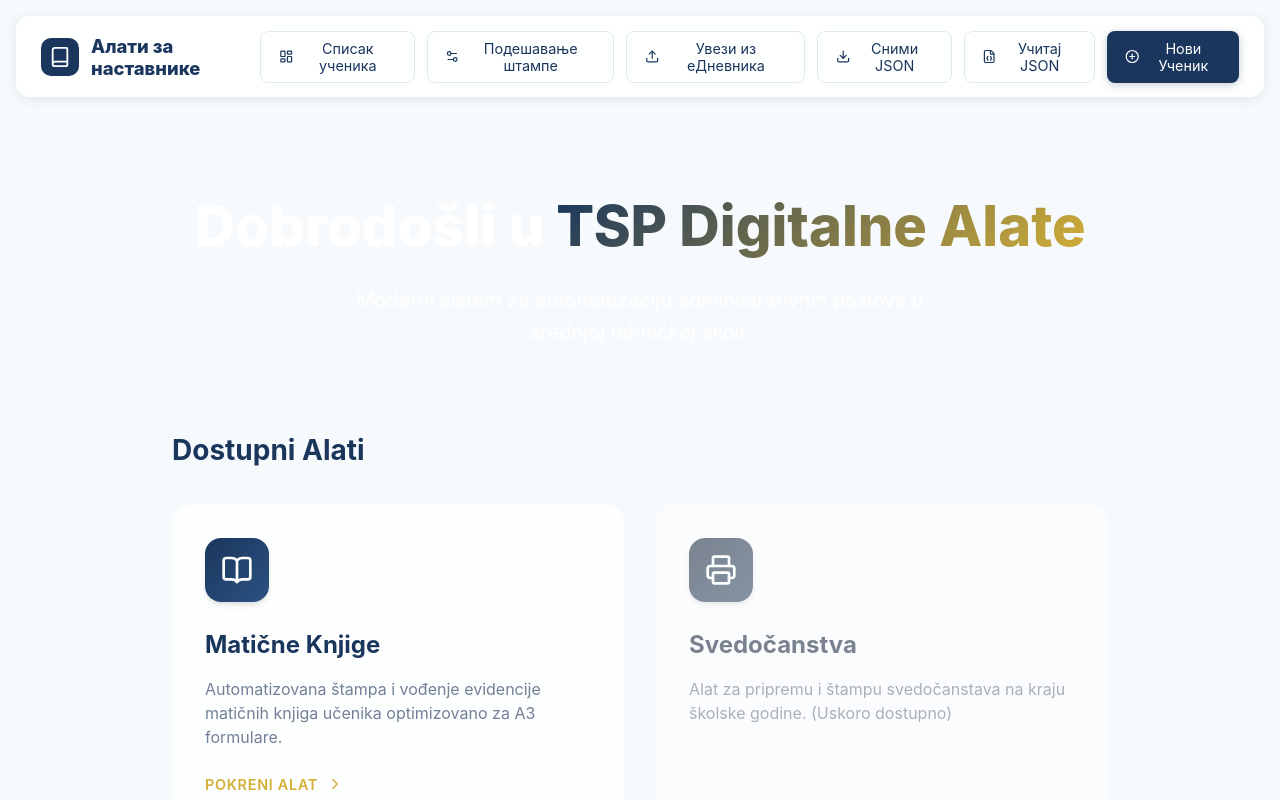
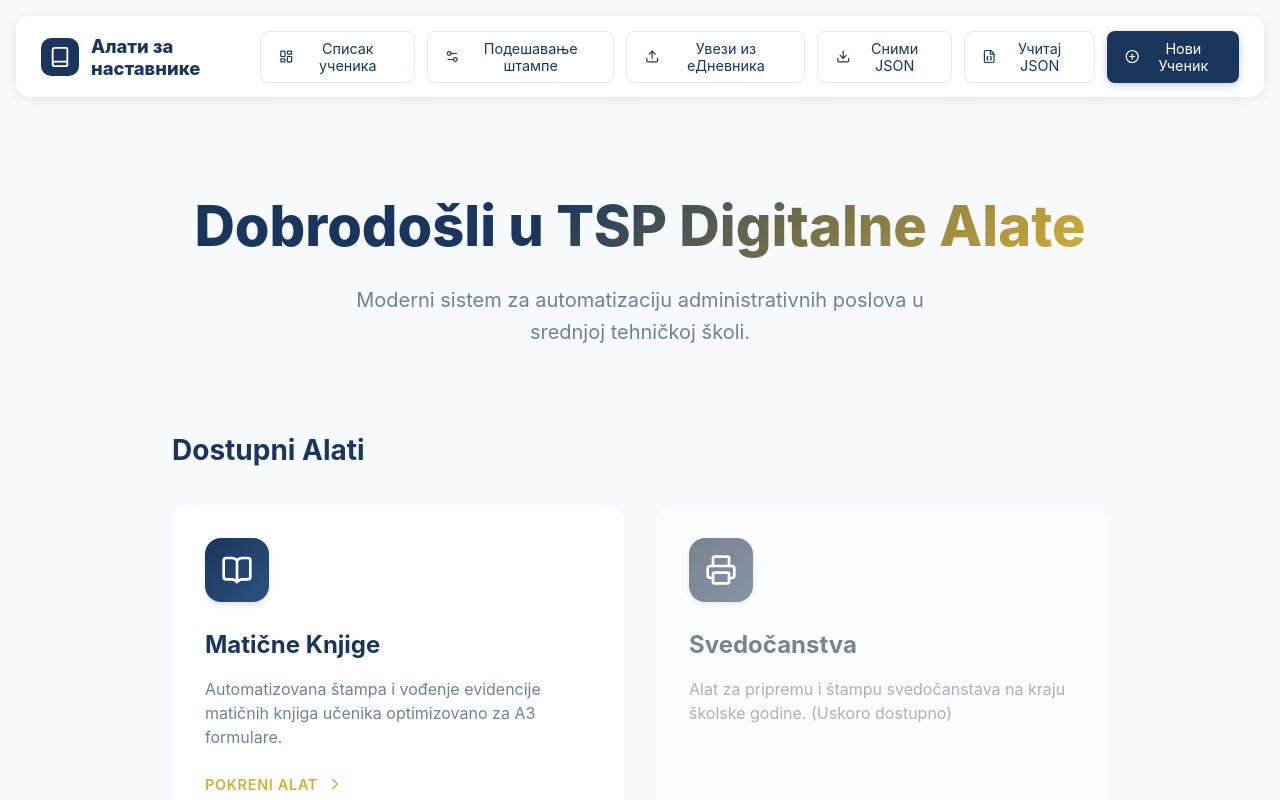
Before and after one commit to bciric1/MaticneKnjige, a React (Vite) app: page / in a window 1280 px wide. Shown: the top 800 px of the page. Built offline with nearby package versions, Linux system fonts and the light colour scheme.

Commit message:
Decouple Home and StudentList styles to fix text visibility

```diff
--- a/src/components/Home.css
+++ b/src/components/Home.css
@@ -9,7 +9,7 @@
   margin-bottom: 5rem;
 }
 
-.hero-title {
+.home-hero-title {
   font-size: 3.5rem;
   font-weight: 800;
   color: var(--primary);
@@ -23,7 +23,7 @@
   -webkit-text-fill-color: transparent;
 }
 
-.hero-subtitle {
+.home-hero-subtitle {
   font-size: 1.25rem;
   color: var(--text-light);
   max-width: 600px;
--- a/src/components/Home.tsx
+++ b/src/components/Home.tsx
@@ -29,10 +29,10 @@ export const Home: React.FC<HomeProps> = ({ onStartTool }) => {
       animate="visible"
     >
       <header className="home-hero">
-        <motion.h1 variants={itemVariants} className="hero-title">
+        <motion.h1 variants={itemVariants} className="home-hero-title">
           Dobrodošli u <span className="text-gradient">TSP Digitalne Alate</span>
         </motion.h1>
-        <motion.p variants={itemVariants} className="hero-subtitle">
+        <motion.p variants={itemVariants} className="home-hero-subtitle">
           Moderni sistem za automatizaciju administrativnih poslova u srednjoj tehničkoj školi.
         </motion.p>
       </header>
```
Also changed, not shown: 4 other files (tests, documents, lock files or other folders).
